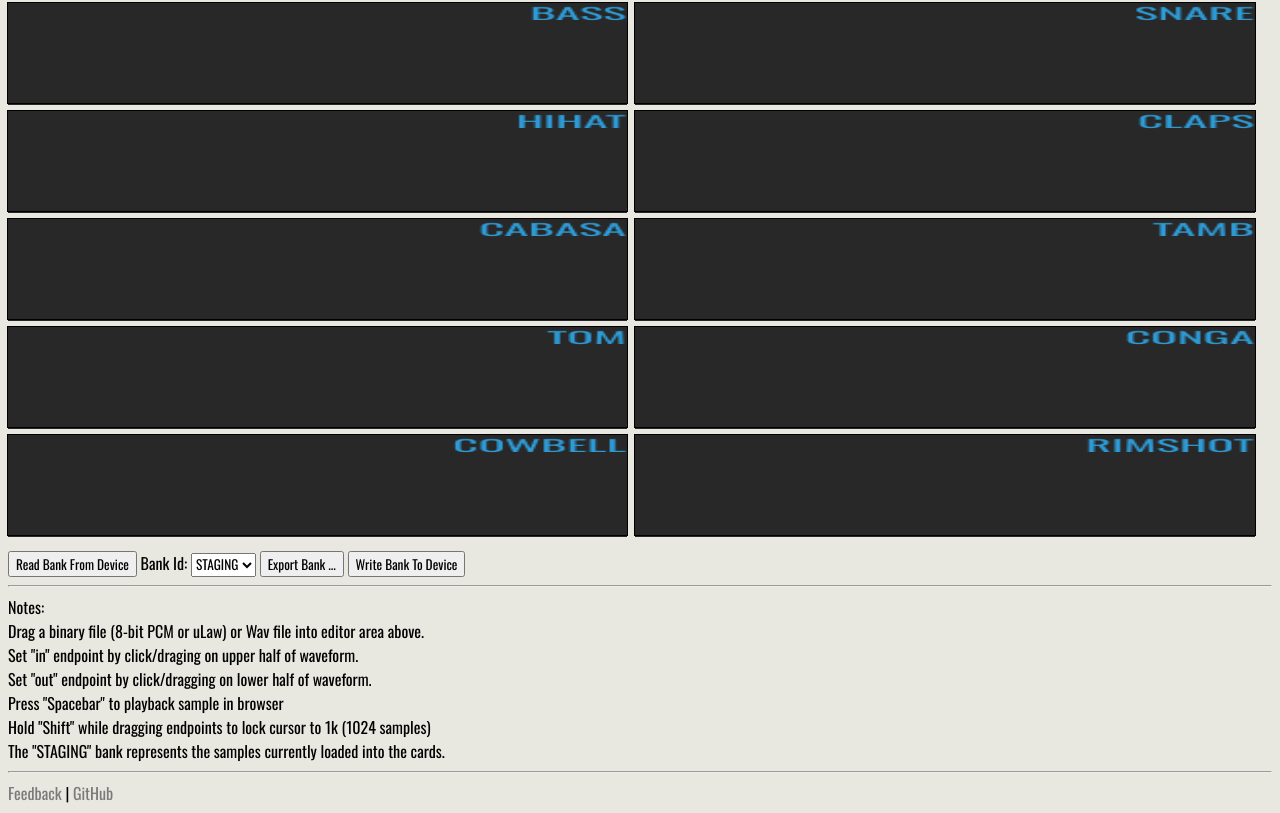
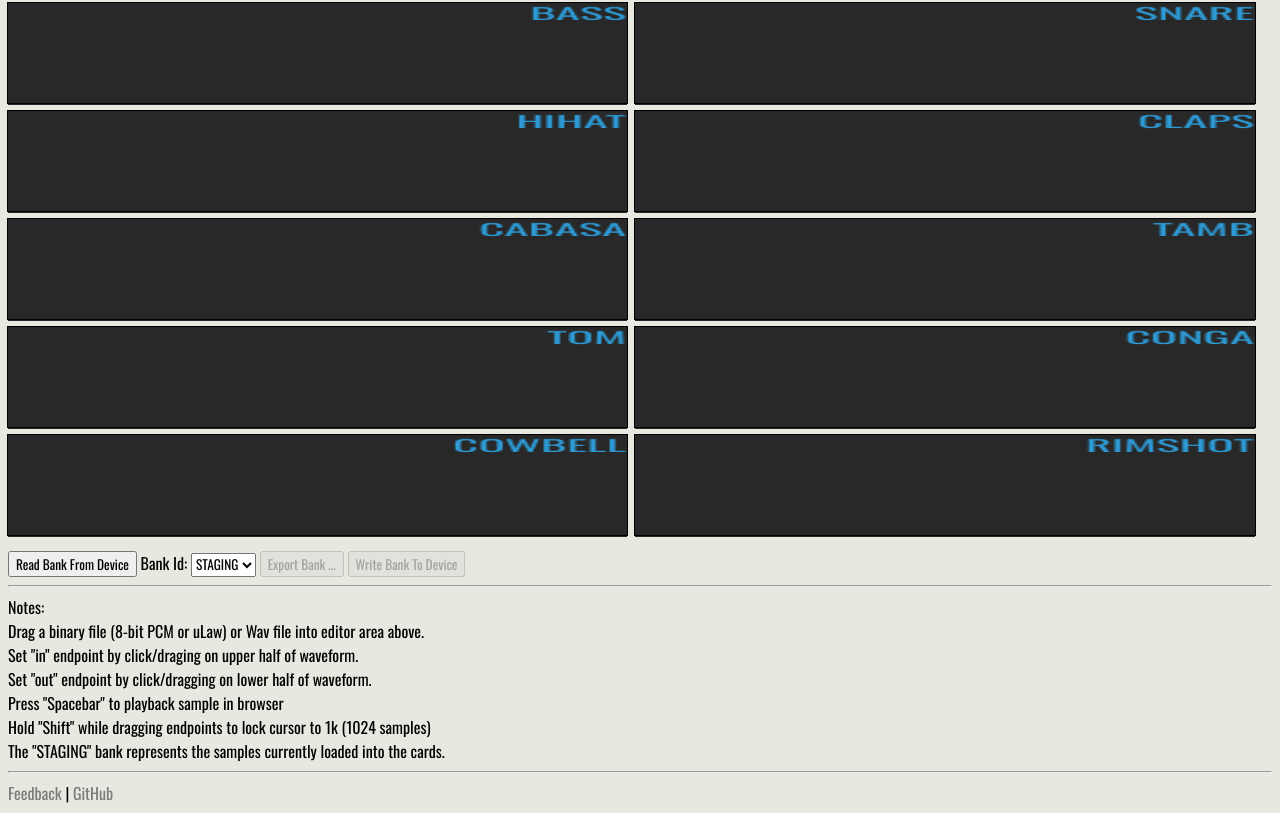
Before and after one commit to gregsimon/luma-tools, a plain HTML site: page public/luma1/index.html in a window 1280 px wide. Shown: the part 397-1210 px from the top of the page. Drawn offline with Linux system fonts and the light colour scheme.

Commit message:
disable features that don't yet work

```diff
--- a/public/luma1/index.html
+++ b/public/luma1/index.html
@@ -90,8 +90,8 @@
         </ul>
         <input type='button' value="Read Bank From Device" onclick="readBank()"/>
          Bank Id: <select id='bankId2'></select>
-        <input type='button' value="Export Bank ..." onclick="DownloadBank()"/>
-        <input type='button' value="Write Bank To Device" onclick="writeBank()"/>
+        <input type='button' disabled value="Export Bank ..." onclick="DownloadBank()"/>
+        <input type='button' disabled value="Write Bank To Device" onclick="writeBank()"/>
 
       </div>
 
```
